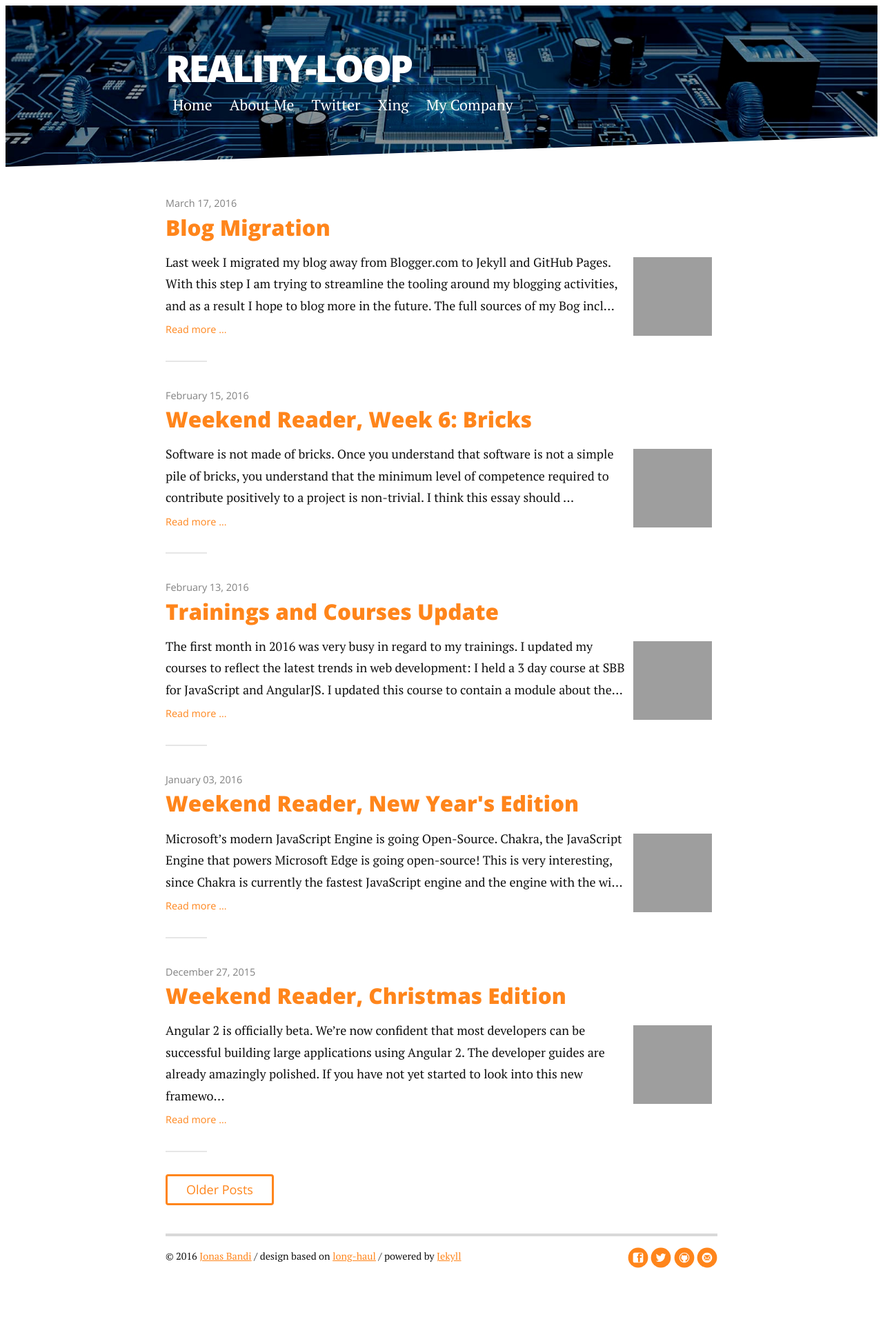
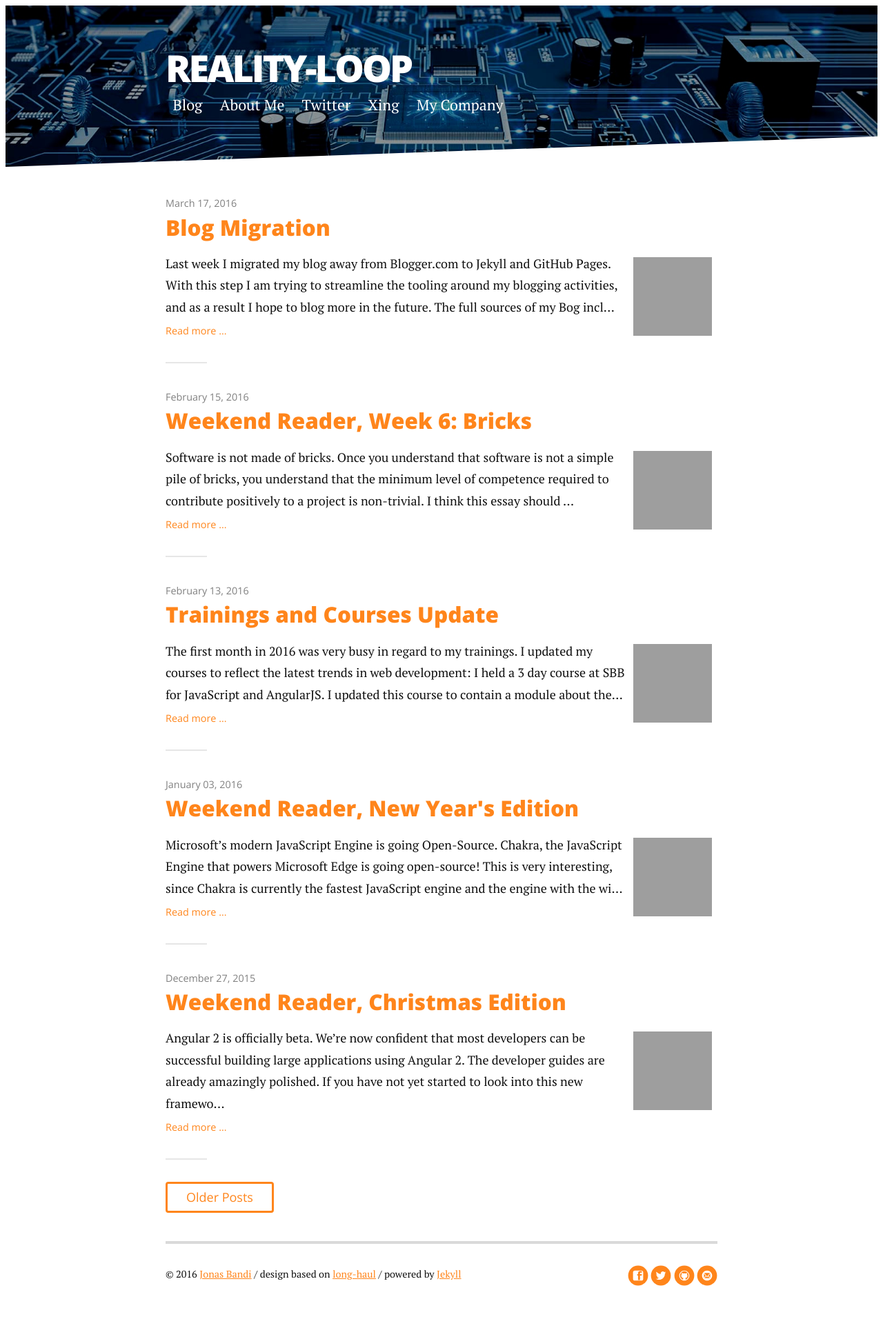
Before and after one commit to jbandi/oldblog.jonasbandi.net, a Jekyll site: the page built from index.html, in a window 1280 px wide. Shown: the whole page at 69% size. Built offline with Jekyll 4.4.1, drawn with Linux system fonts in a browser that asks for light colours; nearby versions of some CDN libraries; the list of posts is cut into pages by our own code; comment, search, counter and statistics services are not loaded; grey boxes are pictures that could not be loaded.

Commit message:
layout update

```diff
--- a/_config.yml
+++ b/_config.yml
@@ -19,7 +19,7 @@ gems: [jekyll-paginate]
 paginate: 5
 
 navigation:
- - title: Home
+ - title: Blog
    url: /index.html
 # - title: About
 #   url: /about
--- a/_includes/head.html
+++ b/_includes/head.html
@@ -4,6 +4,14 @@
     <meta name="viewport" content="width=device-width, initial-scale=1">
     <meta name="description" content="">
     <title>{{ page.title }}</title>
+
+    <meta content="{{ page.url | prepend: site.baseurl | prepend: site.url }}" property="og:url">
+
+    {% if post.main_image %}
+    <meta content="{{ page.main_image}}" property="og:image">
+    {% else %}
+    <meta content="{{ site.post_default_image}}" property="og:image">
+    {% endif %}
 
     <!-- Favicon -->
     <link rel="icon" type="image/x-icon" href="{{ "/assets/img/favicon.ico" | prepend: site.baseurl }}" />
--- a/_includes/scripts.html
+++ b/_includes/scripts.html
@@ -5,4 +5,4 @@
 <script src="{{ '/assets/js/responsive-nav.min.js' | prepend: site.baseurl }}"></script>
 <script src="{{ '/assets/js/scripts.js' | prepend: site.baseurl }}"></script>
 
-<script async src="//platform.twitter.com/widgets.js" charset="utf-8"></script>
+<script async id="twitter-wjs" src="//platform.twitter.com/widgets.js" charset="utf-8"></script>
--- a/assets/scss/breakpoints/_mobileup.scss
+++ b/assets/scss/breakpoints/_mobileup.scss
@@ -18,7 +18,7 @@ body {
 	overflow-x: hidden;
 
 	p , ul {
-		margin: 0 0 2rem;
+		//margin: 0 0 2rem;
 	}
 }
 
@@ -315,6 +315,7 @@ POST STYLING
 		display: block;
 		margin: auto;
 		max-width: 600px;
+		padding-bottom: 15px;
 	}
 
 	.highlight {
```
Also changed, not shown: assets/css/style.css.
